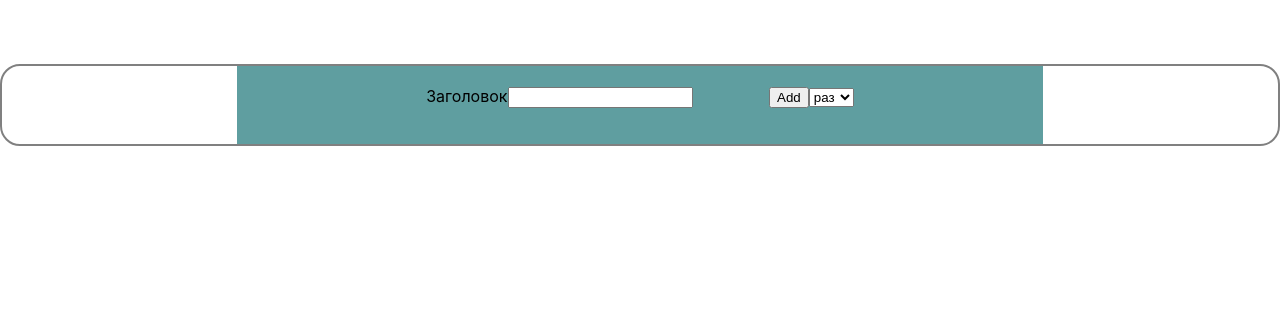
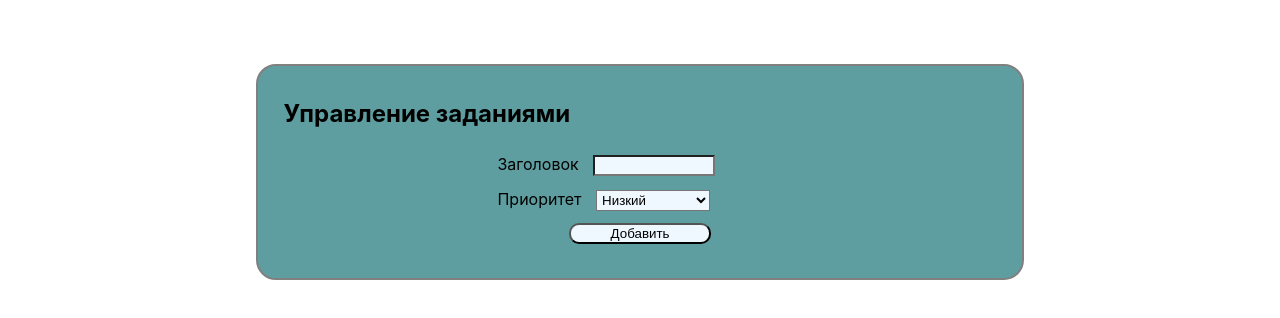
Before and after one commit to DmitriyGj/CRT-React_course, a React (Create React App) app in the folder to_do_application/: page / in a window 1280 px wide. Shown: the top 318 px of the page. Built offline with nearby package versions, Linux system fonts and the light colour scheme; the HTML template or start-up script is replaced by a standard one.

Commit message:
added design, priority of tasks

```diff
--- a/to_do_application/src/App.css
+++ b/to_do_application/src/App.css
@@ -1,9 +1,5 @@
 .App {
   display: flex;
   margin-top: 5%;
-  text-align: center;
-  wdith:60%;
   justify-content: center;
-  border:2px solid gray ;
-  border-radius: 20px;
 }
--- a/to_do_application/src/App.js
+++ b/to_do_application/src/App.js
@@ -1,5 +1,4 @@
 import './App.css';
-import {Task} from  './Components/Task/Task'
 import {TaskHolder} from './Components/TaskHolder/TaskHolder'
 
 function App() {
--- /dev/null
+++ b/to_do_application/src/Components/PrioritySelector/PrioritySelector.jsx
@@ -0,0 +1,15 @@
+import {Component} from "react";
+
+class PrioritySelector extends Component{
+
+    render(){
+        const options=[{value:'Low',label:'Низкий'},{value:'Medium', label:'Средний'},{value:'High',label:'Высокий'}];
+        return <label>Приоритет
+                    <select onChange={this.props.parentChangeHandler} value={this.props.parentValue}>
+                        {options.map(option=> <option value={option.value} label={option.label}></option>)}
+                    </select>
+                </label>
+    }
+}
+
+export {PrioritySelector};
--- a/to_do_application/src/Components/Task/Task.css
+++ b/to_do_application/src/Components/Task/Task.css
@@ -0,0 +1,45 @@
+.Task{
+    border: 3px solid gray;
+    border-radius: 20px;
+    width: 100%;
+    margin: 5% auto;
+}
+
+.HighPriorityTask{
+    background-color: crimson;
+    border: 2px solid #66212f;
+}
+
+.MediumPriorityTask{
+    background-color: #d0bc55;
+    border: 2px solid #8d8434;
+}
+
+.LowPriorityTask{
+    background-color: #7ed055;
+    border: 2px solid #497226;
+}
+
+.TaskHeader{
+    text-align: left;
+    display: flex;
+    justify-content: center;
+}
+
+.TaskHeader h1{
+    align-self: flex-start;
+    width: 65%;
+}
+
+.TaskHeader .TaskControls button{
+    width: 100%;
+    margin: 5% auto;
+    border-radius: 10px;
+    padding: 2%;
+    background-color: aliceblue;
+}
+
+.CompleteBlock{
+    margin: auto;
+    padding: 1% 9%;
+}
--- a/to_do_application/src/Components/Task/Task.jsx
+++ b/to_do_application/src/Components/Task/Task.jsx
@@ -1,12 +1,15 @@
 import {Component} from "react";
+import './Task.css'
+import TaskPriority from "../../TaskPriority";
+
 
 class Task extends Component{
     constructor(props) {
         super(props);
-        this.key = props.key;
         this.state={
             complete:false,
             title:props.title,
+            priority: props.priority
         };
         this.toggleCompleteStatus = this.toggleCompleteStatus.bind(this);
     }
@@ -15,19 +18,37 @@ class Task extends Component{
         this.setState({complete: e.target.checked})
     }
 
+    defineBackgroundColor(){
+        switch (this.state.priority){
+            case 'High':{
+                return 'HighPriorityTask'
+                break;
+            }
+            case 'Medium':{
+                return 'MediumPriorityTask'
+                break;
+            }
+            case 'Low':{
+                return  'LowPriorityTask'
+                break;
+            }
+        }
+    }
+
     render(){
-        return <div>
-                    <div className='TaskHeader'>
+        return <div className={`Task ${this.defineBackgroundColor()}`}>
+                    <div className='TaskHeader '>
                         <h1>{this.state.title}</h1>
                         <div className='TaskControls'>
-                            <button>Edit</button>
-                            <button onClick={()=>this.props.parentRemoveTaskHandler(this)}>Remove</button>
+                            <button>Редактировать</button>
+                            <button onClick={()=>this.props.parentRemoveTaskHandler(this)}>Удалить</button>
                         </div>
                     </div>
-                    <label>Выполнено:
-                        <input type='checkbox' value={this.state.complete}
+                    <div className='CompleteBlock'>
+                        <label htmlFor='complete'>Выполнено:</label>
+                        <input id='complete' type='checkbox' value={this.state.complete}
                                onChange={this.toggleCompleteStatus}/>
-                    </label>
+                    </div>
 
                     {/*<div className='DatesBlock'>*/}
                     {/*    <label>*/}
--- a/to_do_application/src/Components/TaskHolder/TaskHolder.css
+++ b/to_do_application/src/Components/TaskHolder/TaskHolder.css
@@ -1,9 +1,42 @@
-.taskHolder{
+.TaskHolder{
+    box-sizing: border-box;
     background-color: cadetblue;
-    padding: 20px;
+    padding: 1% 2%;
     width: 60%;
+    border:2px solid gray;
+    border-radius: 20px;
 }
 
-.taskHolder button{
-    margin-left:10% ;
+
+.TaskHolder ul{
+    list-style: none;
 }
+
+.TaskController input{
+    margin-left: 5%;
+    background-color: aliceblue;
+}
+
+.TaskController select{
+    padding: 0.5%;
+    margin-left: 5%;
+    background-color: aliceblue;
+}
+
+.TaskController{
+    display: flex;
+    flex-direction: column;
+    justify-content: center;
+    align-items: center;
+}
+
+.TaskController *{
+    width: 40%;
+    margin: 0.7%;
+}
+
+.TaskController button{
+    width: 20%;
+    border-radius: 10px;
+    background-color: aliceblue;
+}
--- a/to_do_application/src/Components/TaskHolder/TaskHolder.jsx
+++ b/to_do_application/src/Components/TaskHolder/TaskHolder.jsx
@@ -2,6 +2,7 @@ import {Component} from 'react'
 import {Task} from "../Task/Task";
 import './TaskHolder.css'
 import  uuid from 'react-uuid';
+import {PrioritySelector} from "../PrioritySelector/PrioritySelector";
 
 class TaskHolder extends  Component{
     constructor(props) {
@@ -9,12 +10,14 @@ class TaskHolder extends  Component{
 
         this.state ={
             newTaskTitle:'',
+            newTaskPriority:'Low',
             tasks:[ ]
         };
 
         this.addTaskHandler = this.addTaskHandler.bind(this);
         this.changeNewTaskTitleHandler = this.changeNewTaskTitleHandler.bind(this);
         this.removeTaskHandler = this.removeTaskHandler.bind(this);
+        this.changeNewTaskPriorityHandler = this.changeNewTaskPriorityHandler.bind(this);
     }
 
     removeTaskHandler(task) {
@@ -22,7 +25,14 @@ class TaskHolder extends  Component{
     }
 
     changeNewTaskTitleHandler(e){
+
         this.setState({newTaskTitle: e.target.value});
+    }
+
+    changeNewTaskPriorityHandler(e){
+
+        const value = e.target.value;
+        this.setState({newTaskPriority:value})
     }
 
     addTaskHandler(){
@@ -30,7 +40,9 @@ class TaskHolder extends  Component{
         const unique = this.state.tasks.every(instTask => instTask.props.title !== titleForNewTask)
         if(titleForNewTask){
             if(unique){
-                const taskForAdding = (<Task id ={uuid()} title={this.state.newTaskTitle}
+                const taskForAdding = (<Task id ={uuid()}
+                                             priority = {this.state.newTaskPriority}
+                                             title={this.state.newTaskTitle}
                                              parentRemoveTaskHandler = {this.removeTaskHandler} />);
                 this.setState({tasks:[...this.state.tasks,taskForAdding ]});
             }
@@ -44,19 +56,16 @@ class TaskHolder extends  Component{
     }
 
     render() {
-        return <div className='taskHolder'>
-                    <div className='TaskCOnroller'>
+        return <div className='TaskHolder'>
+                    <h2>Управление заданиями</h2>
+                    <div className='TaskController'>
                         <label> Заголовок
                             <input type = 'text' value={this.state.newTaskTitle}
                                    onChange={this.changeNewTaskTitleHandler} />
                         </label>
-
-                        <button onClick={this.addTaskHandler}>Add</button>
-                        <label>
-                            <select><option>раз</option>
-                                <option>два</option>
-                                <option>три</option></select>
-                        </label>
+                        <PrioritySelector parentValue ={this.state.newTaskPriority}
+                            parentChangeHandler = {this.changeNewTaskPriorityHandler}/>
+                        <button onClick={this.addTaskHandler}>Добавить</button>
                     </div>
                     <ul>
                         {this.state.tasks.map(task=><li key = {task.props.id}>{task}</li>)}
--- /dev/null
+++ b/to_do_application/src/TaskPriority.js
@@ -0,0 +1,15 @@
+class TaskPriority{
+    constructor(name) {
+        this.name = name;
+    }
+
+    static High = new TaskPriority('High');
+    static Medium = new TaskPriority('Medium');
+    static Low = new TaskPriority('Low');
+
+    static Options = [TaskPriority.Low,TaskPriority.Medium,TaskPriority.High]
+
+}
+
+
+export default TaskPriority;
```
